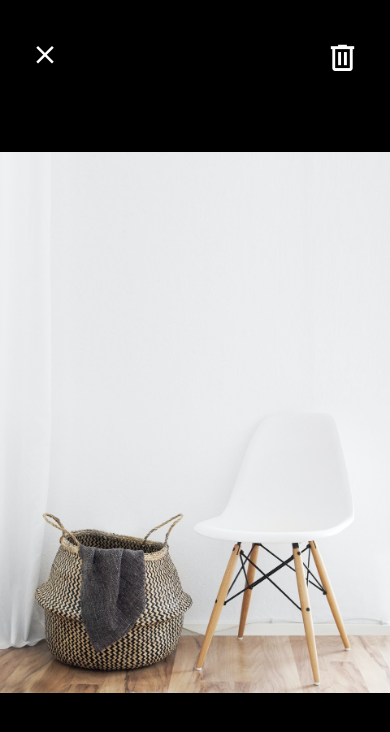
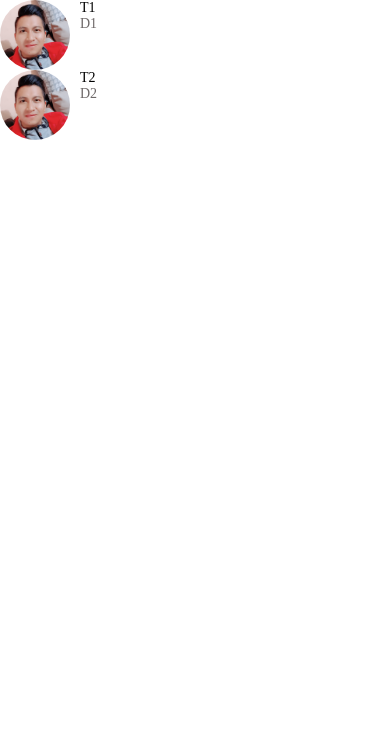
Before and after one commit to cristianeto/donewithit, a React Native app: screen / in a window 390 px wide. Shown: the top 732 px of the page. Built offline with nearby package versions, Linux system fonts and the light colour scheme.

Commit message:
5. Lists 2. FlatList

```diff
--- a/App.js
+++ b/App.js
@@ -2,9 +2,10 @@
 import React from 'react';
 import { View } from 'react-native';
 import ViewImageScreen from './app/screens/ViewImageScreen';
+import MessagesScreen from './app/screens/MessagesScreen';
 
 export default function App() {
   return (
-    <ViewImageScreen />
+    <MessagesScreen />
   );
 }
--- /dev/null
+++ b/app/screens/MessagesScreen.js
@@ -0,0 +1,32 @@
+import React from 'react';
+import { FlatList } from 'react-native';
+import ListItem from '../components/ListItem';
+
+const messages = [
+  {
+    id: 1,
+    title: 'T1',
+    description: 'D1',
+    image: require('../assets/cristianguaman.png')
+  },
+  {
+    id: 2,
+    title: 'T2',
+    description: 'D2',
+    image: require('../assets/cristianguaman.png')
+  },
+]
+
+function MessagesScreen(props) {
+  return (
+    <FlatList
+      data={messages}
+      keyExtractor={message => message.id.toString()}
+      renderItem={({ item }) => <ListItem
+        title={item.title}
+        subTitle={item.description}
+        image={item.image} />} />
+  );
+}
+
+export default MessagesScreen;
```
